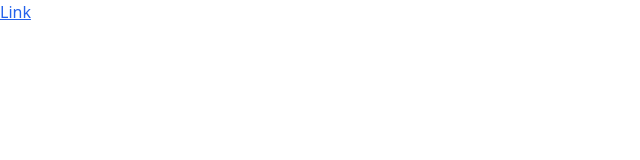
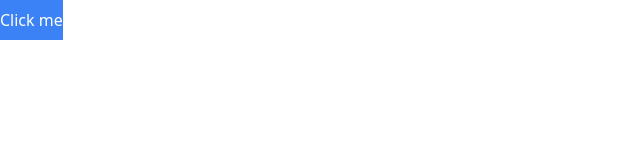
Before and after one commit to GiddyP/Tailwindcss-Beginner-to-Advance-tutorial, a website: page public/index.html in a window 1280 px wide. Shown: the whole page, without its empty margins (0-640 px from the left). Drawn offline with Linux system fonts and the light colour scheme.

Commit message:
at/components

```diff
--- a/public/index.html
+++ b/public/index.html
@@ -10,7 +10,9 @@
 </head>
 
 <body>
-   <a href="">Link</a>
+   <button class="btn-blue">
+    Click me
+   </button>
 </body>
 
 </html>
--- a/src/input.css
+++ b/src/input.css
@@ -2,8 +2,8 @@
 @tailwind components;
 @tailwind utilities;
 
-@layer base {
-    a{
-        @apply text-blue-600 underline;
+@layer components {
+    .btn-blue {
+        @apply py-2 bg-blue-500 text-white;
     }
 }
```
Also changed, not shown: dist/output.css, public/output.css.
